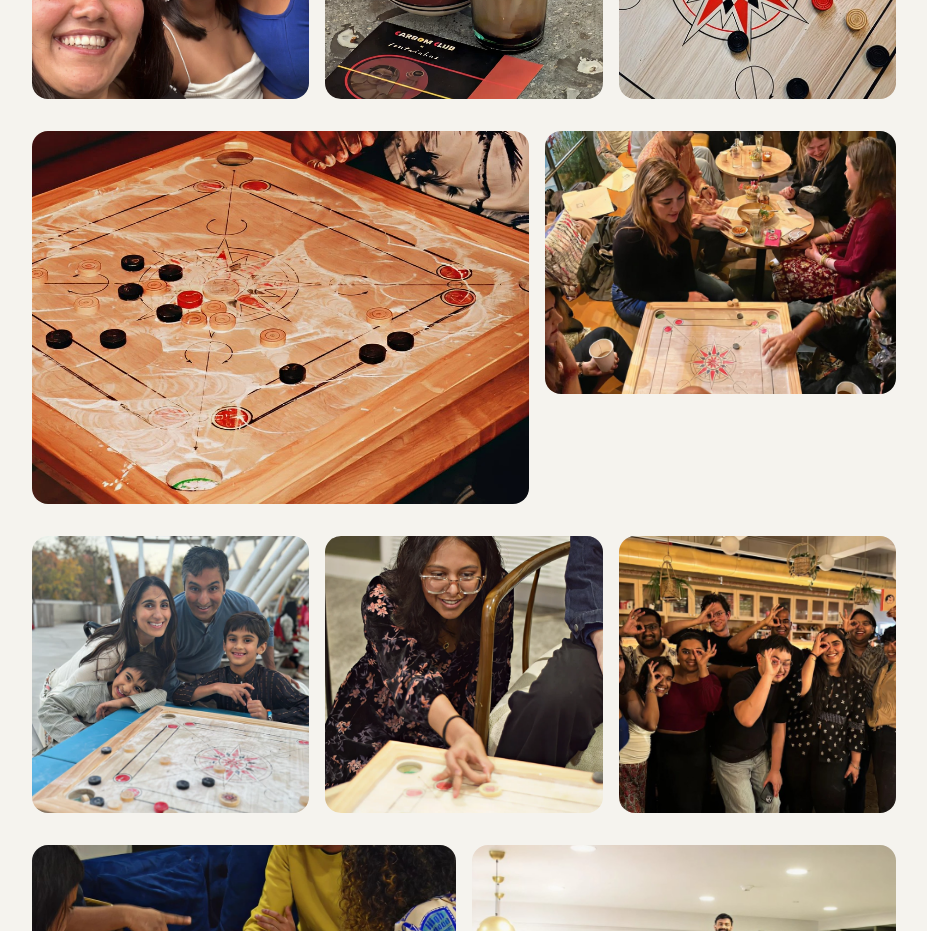
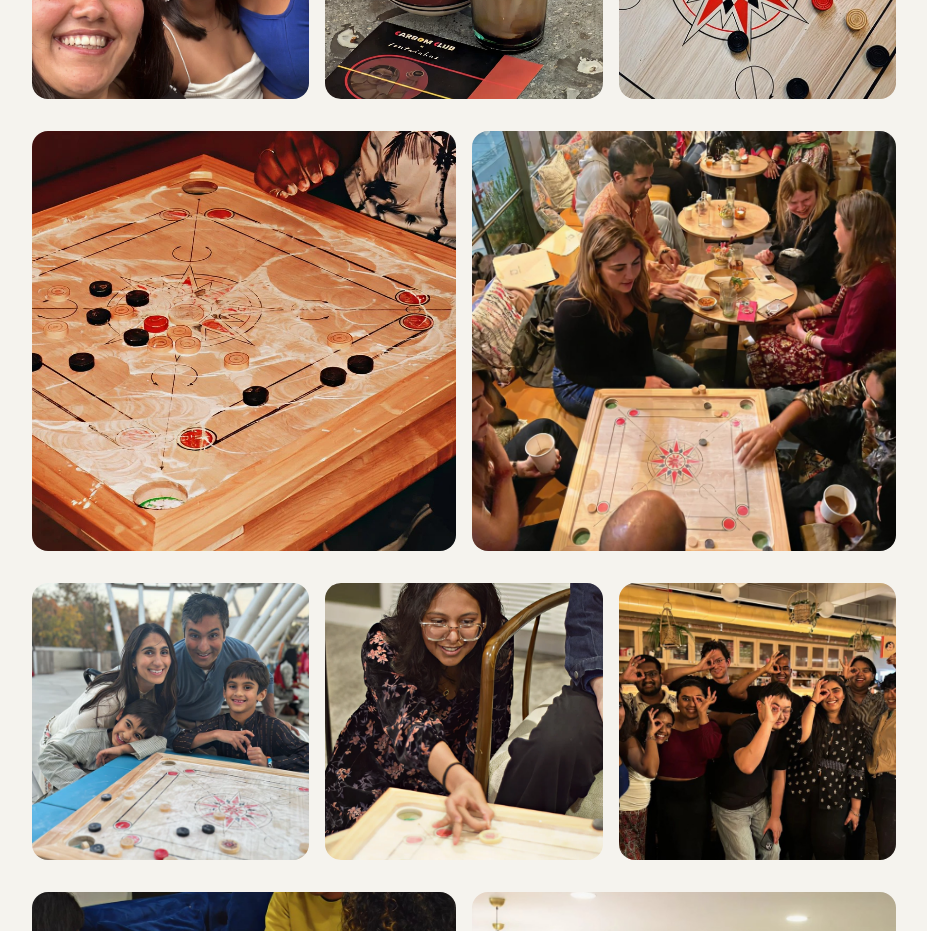
Before and after one commit to riajohndesign/Portfolio-Ria-, a React (Vite) app: page /more/carrom-club in a window 1280 px wide. Shown: the part 1580-2511 px from the top of the page, without its empty margins (176-1103 px from the left). Built offline with nearby package versions, Linux system fonts and the light colour scheme.

Commit message:
Update cc-06 image and align row 2 images to same height

```diff
--- a/src/app/components/CarromClubPage.tsx
+++ b/src/app/components/CarromClubPage.tsx
@@ -147,9 +147,9 @@ export function CarromClubPage() {
       {/* ── Gallery row 2: wide + portrait ── */}
       <section className="px-6 md:px-12 lg:px-20 py-4 max-w-5xl mx-auto">
         <Reveal>
-          <div className="grid grid-cols-1 md:grid-cols-12 gap-4">
-            <GalleryImg src="/cc-06.png" alt="Carrom board in play" className="md:col-span-7 aspect-[4/3]" />
-            <GalleryImg src="/cc-07.png" alt="Family at carrom event" className="md:col-span-5 aspect-[4/3]" />
+          <div className="grid grid-cols-1 md:grid-cols-2 gap-4" style={{ height: "420px" }}>
+            <GalleryImg src="/cc-06.png" alt="Carrom board in play" className="h-full" />
+            <GalleryImg src="/cc-07.png" alt="Family at carrom event" className="h-full" />
           </div>
         </Reveal>
       </section>
```
